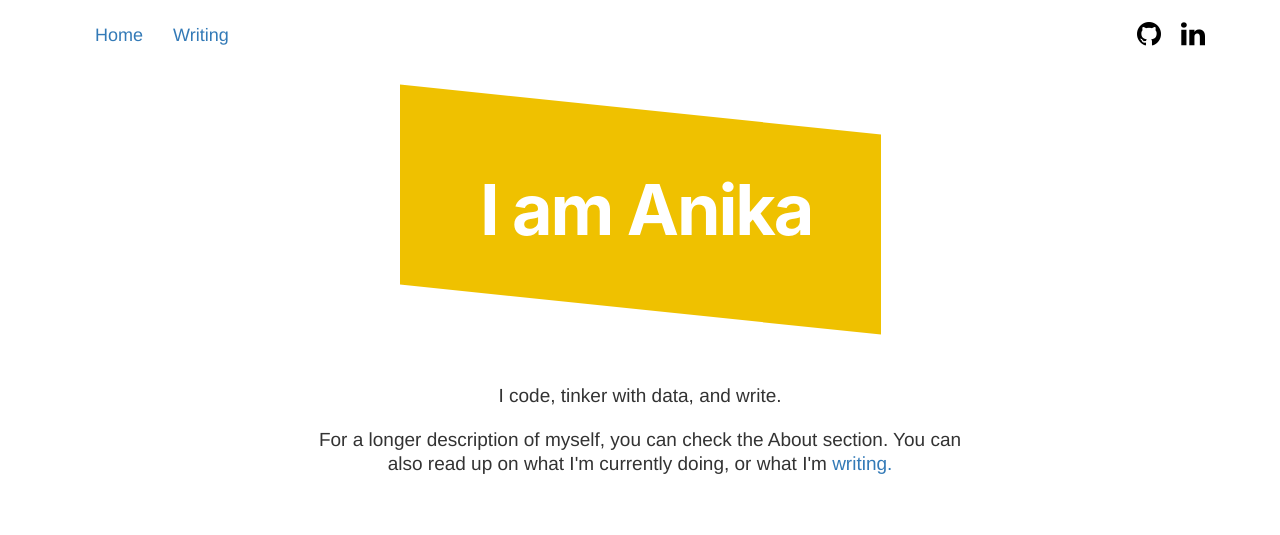
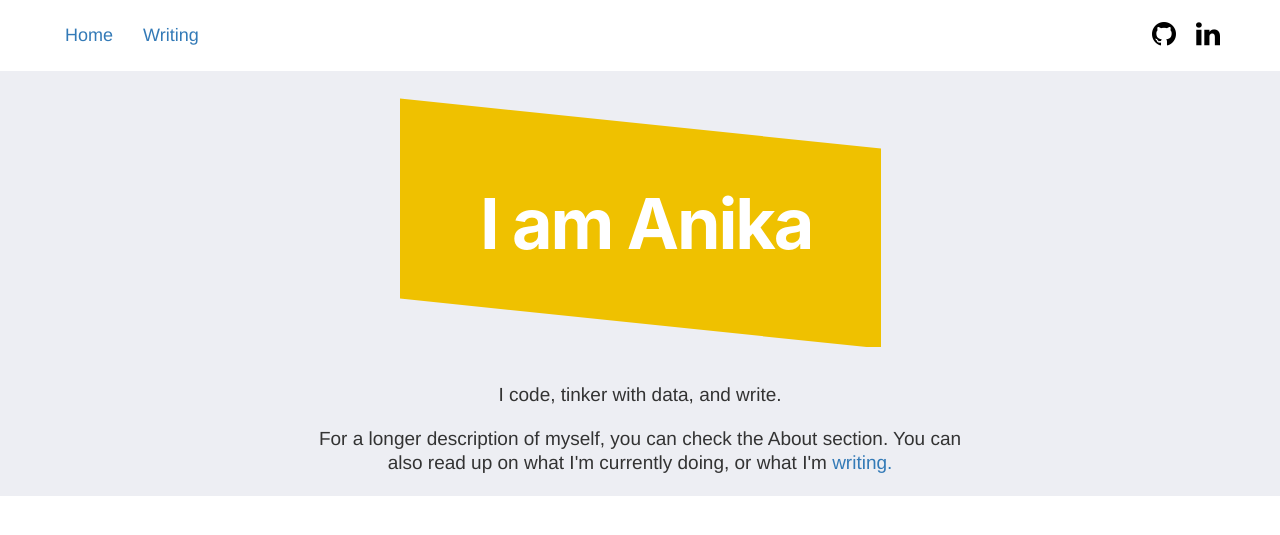
Before and after one commit to atabas/atabas.github.io, a Jekyll site: the page built from index.html, in a window 1280 px wide and 900 px high. Shown: the top 535 px of the window. Built offline with Jekyll 4.4.1, drawn with Linux system fonts in a browser that asks for light colours; nearby versions of some CDN libraries; Markdown is read by kramdown in place of the engine named in the settings; comment, search, counter and statistics services are not loaded.

Commit message:
sticky header

```diff
--- a/_layouts/default.html
+++ b/_layouts/default.html
@@ -15,9 +15,7 @@
     <link rel="shortcut icon" type="image/x-icon" href="../images/favicon.ico" />
   </head>
   <body>
-
-    <div class="container">
-      <nav class="navbar navbar-static-top" role="navigation">
+      <nav class="navbar navbar-fixed-top" role="navigation">
         <div class="navbar-header">
             <button type="button" class="navbar-toggle" data-toggle="collapse" data-target="#myNav">
                 <span class="sr-only">Toggle navigation</span>
@@ -38,7 +36,6 @@
           </ul>
         </div>
     </nav>
-    </div>
 
 
     <div class="site">
--- a/css/main.css
+++ b/css/main.css
@@ -40,6 +40,7 @@
   margin-bottom: 0 !important;
 }
 
+
 /*****************************************************************************/
 /*
 /* Home
@@ -77,6 +78,14 @@
 
 .navbar{
   padding: 10px;
+}
+
+.navbar-fixed-top{
+  background-color: #fff;
+}
+
+#myNav{
+  margin: 0 55px 0 40px;
 }
 
 .contact-form{
@@ -154,7 +163,11 @@
 
 .site {
   font-size: 115%;
-  line-height: 1.5em; }
+  line-height: 1.5em;
+  background-color: rgb(237, 238, 243);
+  margin-top: 70px !important;
+
+}
 
 .header a {
   font-weight: bold;
--- a/index.html
+++ b/index.html
@@ -2,7 +2,7 @@
 layout: default
 title: Anika Tabassum
 ---
-<svg viewBox="0 0 481 250" version="1.1" class="header-title" xmlns="http://www.w3.org/2000/svg" xmlns:xlink="http://www.w3.org/1999/xlink" preserveAspectRatio="">
+<svg viewBox="0 0 481 220" version="1.1" class="header-title" xmlns="http://www.w3.org/2000/svg" xmlns:xlink="http://www.w3.org/1999/xlink" preserveAspectRatio="">
     <title>Anika Tabassum</title>
     <g id="header-title" stroke="none" stroke-width="1" fill="none">
         <polygon class="solid" points="0 0 481 50 481 250 0 200"></polygon>
--- a/package.json
+++ b/package.json
@@ -9,10 +9,10 @@
   "author": "Shane Osbourne",
   "license": "ISC",
   "devDependencies": {
+    "browser-sync": "^1.3.7",
     "gulp": "^3.8.8",
-    "gulp-sass": "^2.1.0",
-    "browser-sync": "^1.3.7",
-    "gulp-autoprefixer": "^2.3.1"
+    "gulp-autoprefixer": "^2.3.1",
+    "gulp-sass": "^2.1.0"
   },
   "repository": {
     "type": "git",
--- a/posts.html
+++ b/posts.html
@@ -1,7 +1,7 @@
 ---
 layout: default
 ---
-<svg viewBox="0 0 481 250" version="1.1" class="header-title" xmlns="http://www.w3.org/2000/svg" xmlns:xlink="http://www.w3.org/1999/xlink" preserveAspectRatio="">
+<svg viewBox="0 0 481 220" version="1.1" class="header-title" xmlns="http://www.w3.org/2000/svg" xmlns:xlink="http://www.w3.org/1999/xlink" preserveAspectRatio="">
     <title>Anika Tabassum</title>
     <g id="header-title" stroke="none" stroke-width="1" fill="none">
         <polygon class="solid" points="0 0 481 50 481 250 0 200"></polygon>
```
